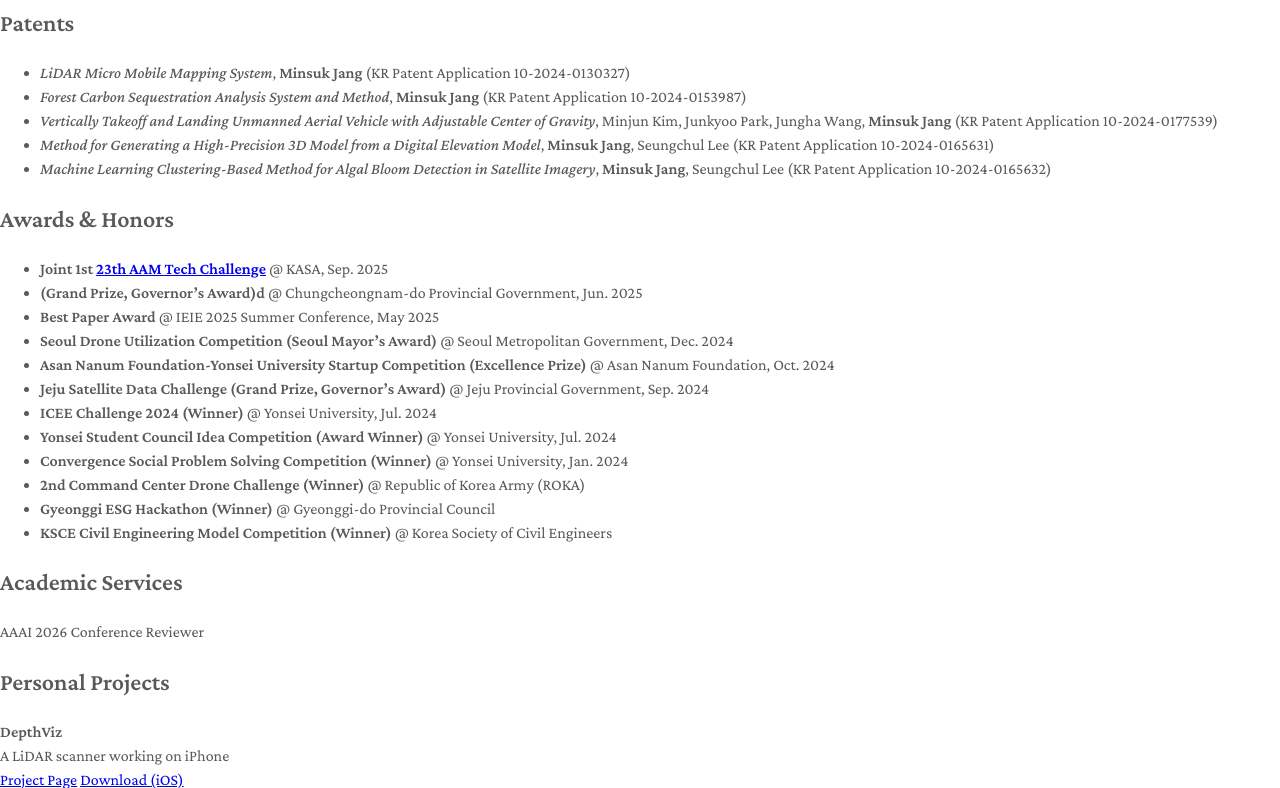
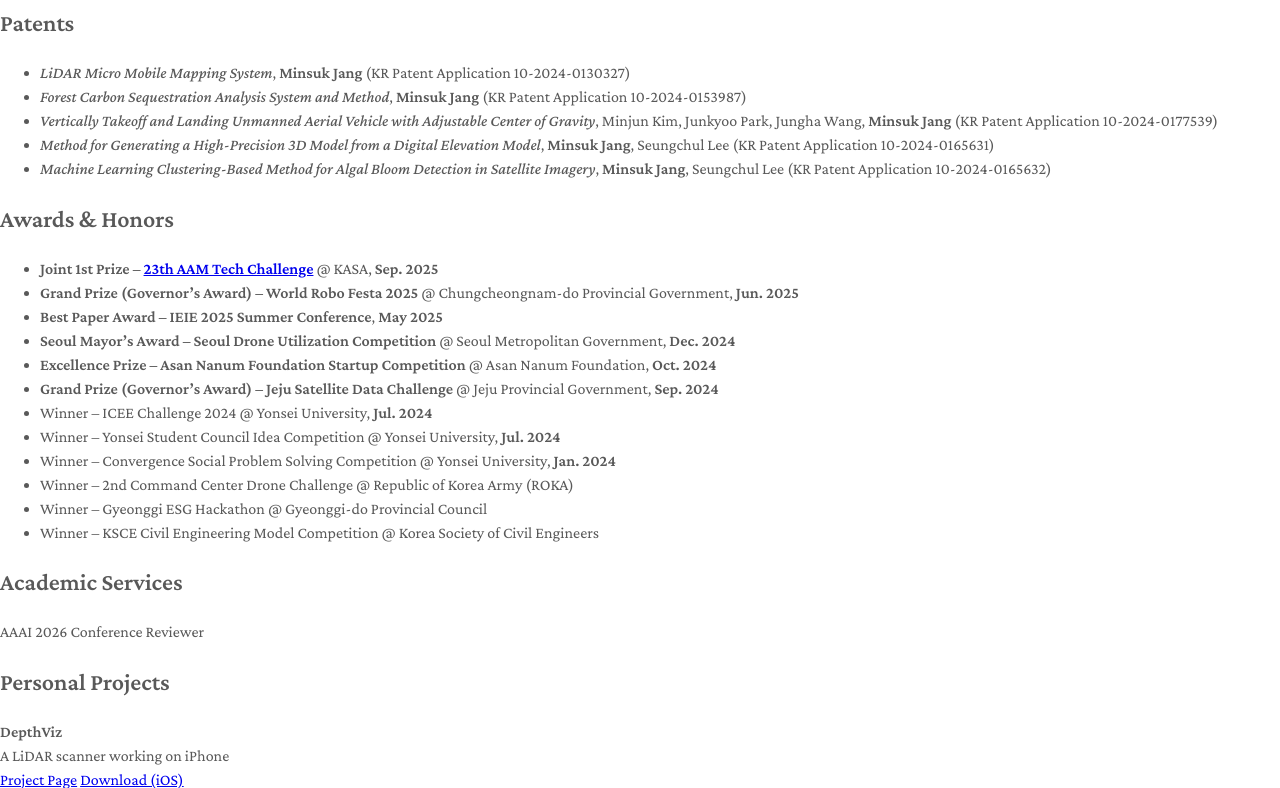
Before and after one commit to tersite1/tersite1.github.io, a Jekyll site: the page built from index.md, in a window 1280 px wide and 900 px high, scrolled down 3538 px, cut to the strip 0-788 px from the top of the window. Built offline with Jekyll 4.4.1, drawn with Linux system fonts in a browser that asks for light colours; a style sheet for code colours, icons or effects is not loaded; our own code applies the rules of GitHub Pages for plain Markdown files; some of the changed text lies outside the part shown.

Commit message:
index.md 업데이트

```diff
--- a/index.md
+++ b/index.md
@@ -61,23 +61,30 @@ I am an M.S. student at KAIST, currently in the [Computational Intelligence Labo
 
 ## Awards & Honors
 
-* **Joint 1st <strong>[23th AAM Tech Challenge](https://www.knnews.co.kr/m2/mView.php?idxno=1469998)</strong>** @ KASA, Sep. 2025
-* **<strong>(Grand Prize, Governor's Award)</strong>d** @ Chungcheongnam-do Provincial Government, Jun. 2025
-* **Best Paper Award** @ IEIE 2025 Summer Conference, May 2025
-* **Seoul Drone Utilization Competition <strong>(Seoul Mayor's Award)</strong>** @ Seoul Metropolitan Government, Dec. 2024
-* **Asan Nanum Foundation-Yonsei University Startup Competition <strong>(Excellence Prize)</strong>** @ Asan Nanum Foundation, Oct. 2024
-* **Jeju Satellite Data Challenge <strong>(Grand Prize, Governor's Award)</strong>** @ Jeju Provincial Government, Sep. 2024
-* **ICEE Challenge 2024 (Winner)** @ Yonsei University, Jul. 2024
-* **Yonsei Student Council Idea Competition (Award Winner)** @ Yonsei University, Jul. 2024
-* **Convergence Social Problem Solving Competition (Winner)** @ Yonsei University, Jan. 2024
-* **2nd Command Center Drone Challenge (Winner)** @ Republic of Korea Army (ROKA)
-* **Gyeonggi ESG Hackathon (Winner)** @ Gyeonggi-do Provincial Council
-* **KSCE Civil Engineering Model Competition (Winner)** @ Korea Society of Civil Engineers
+* **Joint 1st Prize – [23th AAM Tech Challenge](https://www.knnews.co.kr/m2/mView.php?idxno=1469998)** @ KASA, **Sep. 2025**
+* **Grand Prize (Governor's Award) – World Robo Festa 2025** @ Chungcheongnam-do Provincial Government, **Jun. 2025**
+* **Best Paper Award – IEIE 2025 Summer Conference**, **May 2025**
+* **Seoul Mayor’s Award – Seoul Drone Utilization Competition** @ Seoul Metropolitan Government, **Dec. 2024**
+* **Excellence Prize – Asan Nanum Foundation Startup Competition** @ Asan Nanum Foundation, **Oct. 2024**
+* **Grand Prize (Governor’s Award) – Jeju Satellite Data Challenge** @ Jeju Provincial Government, **Sep. 2024**
+* Winner – ICEE Challenge 2024 @ Yonsei University, **Jul. 2024**
+* Winner – Yonsei Student Council Idea Competition @ Yonsei University, **Jul. 2024**
+* Winner – Convergence Social Problem Solving Competition @ Yonsei University, **Jan. 2024**
+* Winner – 2nd Command Center Drone Challenge @ Republic of Korea Army (ROKA)
+* Winner – Gyeonggi ESG Hackathon @ Gyeonggi-do Provincial Council
+* Winner – KSCE Civil Engineering Model Competition @ Korea Society of Civil Engineers
+
+
+
 
 
 ## Academic Services
 
 AAAI 2026 Conference Reviewer
+
+
+
+
 
 
 ## Personal Projects
```
Also changed, not shown: other parts of index.md (+1 -1 lines).
